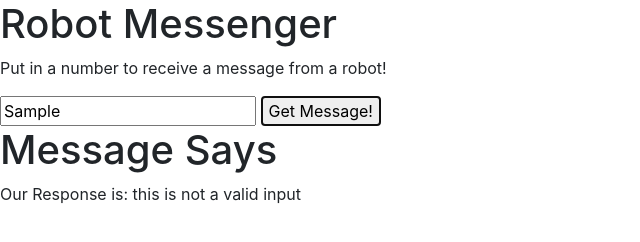
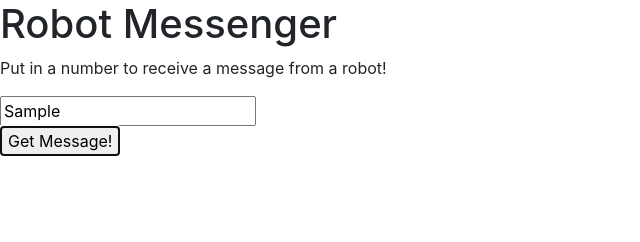
Before and after one commit to aldeling/mr-robot-neighborhood, a plain HTML site: page index.html in a window 1280 px wide. Both pictures are taken after typing "Sample" into the empty fields and a click on the button "Get Message!". Shown: the whole page, without its empty margins (0-640 px from the left). Drawn offline with nearby package versions, Linux system fonts and the light colour scheme.

Commit message:
add div to hide message

```diff
--- a/css/styles.css
+++ b/css/styles.css
@@ -0,0 +1,3 @@
+.hidden {
+  display: none;
+}
--- a/index.html
+++ b/index.html
@@ -11,10 +11,12 @@
   <h1>Robot Messenger</h1>
     <form id="userForm">
       <p>Put in a number to receive a message from a robot!</p>
-      <input type="text" id="number" name="number">
+      <input type="text" id="number" name="number"><br>
       <button type="submit" class="button">Get Message!</button>
     </form>
-  <h1>Message Says</h1>
+  <div id="message" class="hidden">
+    <h1>Message Says</h1>
     <p>Our Response is: <span id="statement"></span></p>
+  </div>
 </body>
 </html>
--- a/js/scripts.js
+++ b/js/scripts.js
@@ -45,6 +45,7 @@ function handelFormSubmission(event) {
   event.preventDefault();
   let userNumber = document.getElementById("number").value;
   document.getElementById("statement").innerText = completeMessage(userNumber);
+  document.getElementById("message").removeAttribute("hidden");
 }
 
 window.addEventListener("load",function() {
```
